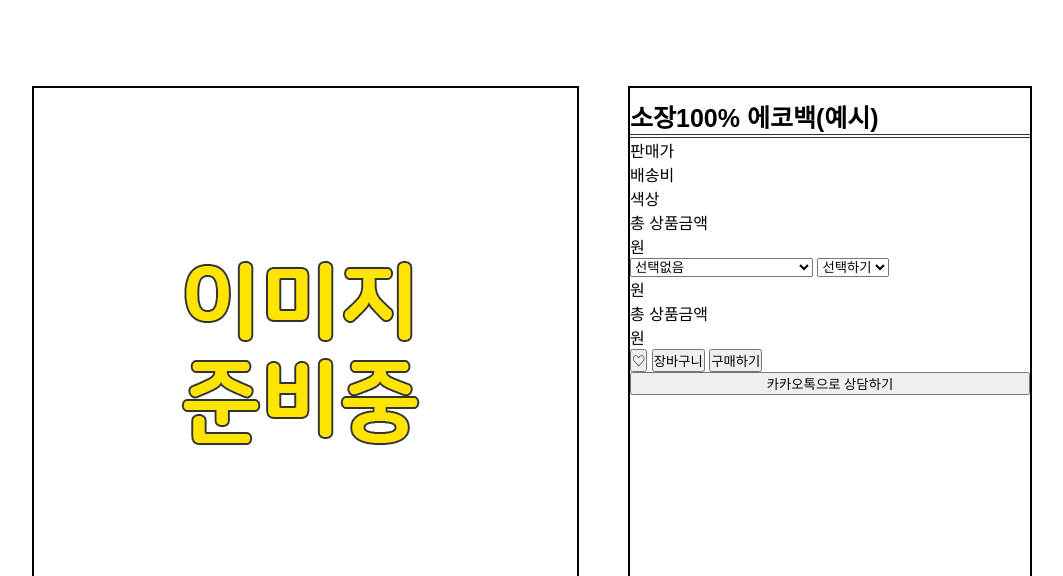
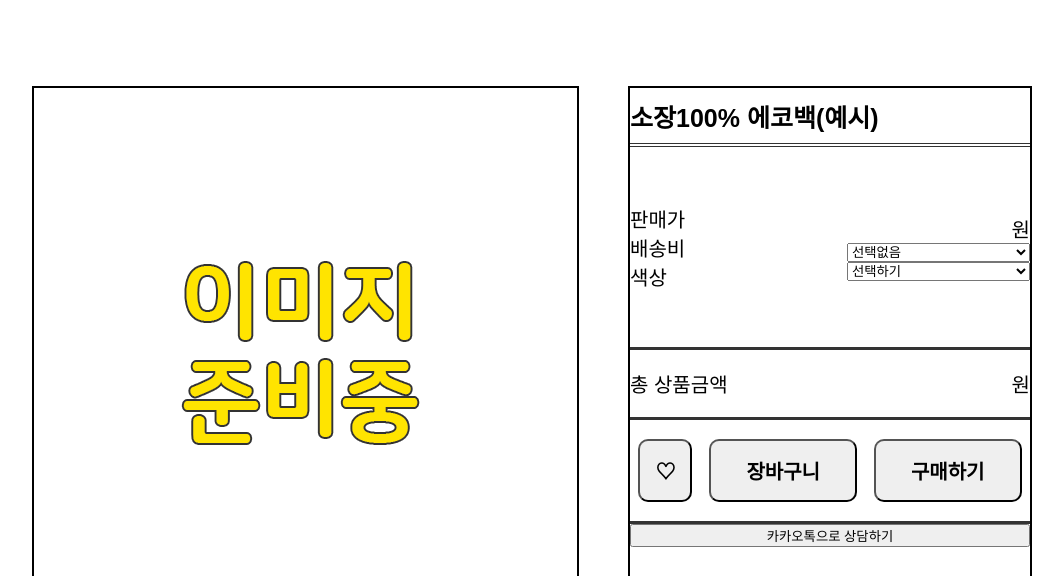
Before and after one commit to yuna706/AppGgwaStore, a plain HTML site: page html/eco_1.html in a window 1280 px wide. Shown: the part 224-800 px from the top of the page, without its empty margins (108-1171 px from the left). Drawn offline with nearby package versions, Linux system fonts and the light colour scheme; a web font is replaced by a local one.

Commit message:
form 레이아웃 수정

```diff
--- a/css/detail.css
+++ b/css/detail.css
@@ -7,9 +7,6 @@
 }
 
 /*상품이미지*/
-#body_sct1> .product_img{
-
-}
 #body_sct1> .product_img> img{
     border: 2px solid #000;
     padding-right: 10px;
@@ -26,12 +23,9 @@
 /*상품제목*/
 #body_sct1> .body_sct1_right> p{
     padding-top: 5px;
-    width: 400px;
-    height: 50px;
     line-height: 50px;
     font-size: 25px;
     text-align: left;
-    flex-grow: 0;
     border-bottom: #333 double;
     border-width: 4px 10px;
     font-weight: 600;
@@ -47,18 +41,66 @@
 }
 
 /*설명+선택창 모은 div*/
-#body_sct1> .body_sct1_right> .title_under1{
+#body_sct1> .body_sct1_right> .title_under> .title_under1{
     display: flex;
-    flex-grow: 4;
+    flex-grow: 3;
     justify-content: space-between;
+    align-items: center;
+
+}
+/*title_under1속 오른쪽 div*/
+#body_sct1> .body_sct1_right> .title_under> .title_under1> .title_under1_right{
+    display: flex;
+    flex-direction: column;
+    text-align: right;
+    padding: 10px 0px;
+}
+
+/*title_under1속 오른쪽 div속 버튼*/
+#body_sct1> .body_sct1_right> .title_under> .title_under1> .title_under1_right{
+    padding-bottom: 10px;
+}
+
+/*title_under1속 div속 p들*/
+#body_sct1> .body_sct1_right> .title_under{
+    font-size: 20px;
+
 
 }
 
-/*설명 div*/
-#body_sct1> .body_sct1_right> .title_under1_left{
+/*title_under1~3까지 플렉스 그로우 설정*/
+#body_sct1> .body_sct1_right> .title_under> div{
+    flex-grow: 1;
+    border-bottom: #333 solid;
+}
 
+/*title_under2 (총 상품금액+원) 모은 div*/
+#body_sct1> .body_sct1_right> .title_under> .title_under2{
+    display: flex;
+    align-items: center;
+    justify-content: space-between;
+}
 
+/*title_under3 (하트, 장바구니, 구매하기 버튼) 모은 div*/
+#body_sct1> .body_sct1_right> .title_under> .title_under3{
+    display: flex;
+    align-items: center;
+    justify-content: space-around;
+}
 
+#body_sct1> .body_sct1_right> .title_under> .title_under3> button{
+    padding: 15px 35px;
+    align-items: center;
+    justify-content: space-around;
+    border-radius: 10px;
+    font-size: 20px;
+    font-weight: 700;
+}
+#body_sct1> .body_sct1_right> .title_under> .title_under3> button:nth-child(1){
+    padding: 15px 15px;
+    align-items: center;
+    justify-content: space-around;
+    background-color: ;
 }
 
 /*상세보기*/
--- a/html/eco_1.html
+++ b/html/eco_1.html
@@ -253,7 +253,6 @@
                             <p>판매가</p>
                             <p>배송비</p>
                             <p>색상</p>
-                            <p>총 상품금액</p>
                         </div>
 
                         <!--오른쪽-->
@@ -269,7 +268,6 @@
                                 <option value="">블랙</option>
                                 <option value="">화이트</option>
                             </select>
-                            <p>원</p>
                         </div>
                     </div>
 
```
